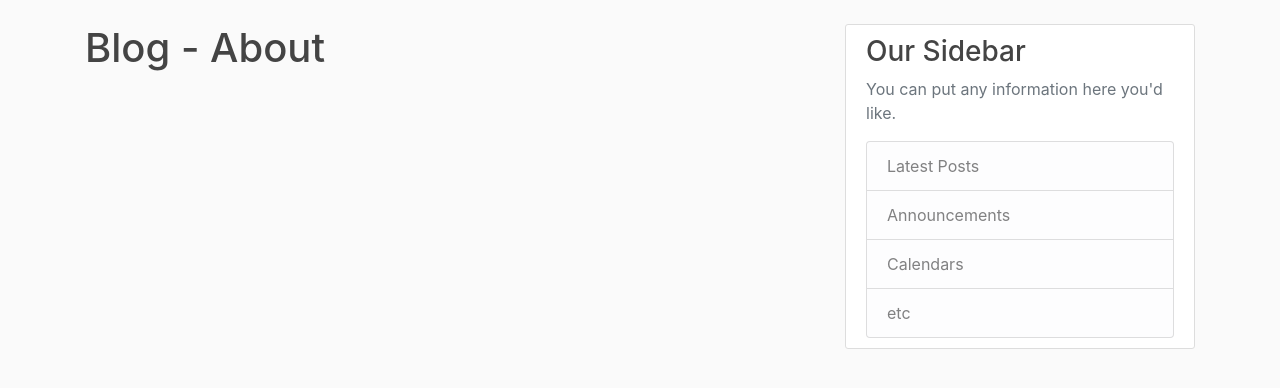
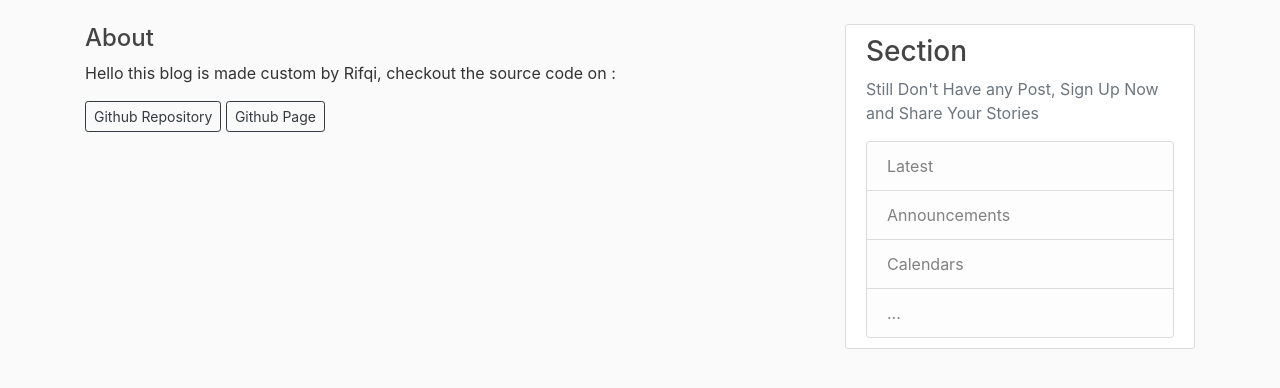
Before and after one commit to rifqirosyidi/deploy-django-blog, a Django app: page /about/ in a window 1280 px wide. Shown: the part 56-444 px from the top of the page. Run offline with Django 3.2, Linux system fonts and the light colour scheme; some libraries are stand-ins or nearby versions.

Commit message:
updated some template and change debug variables

```diff
--- a/blog/templates/blog/about.html
+++ b/blog/templates/blog/about.html
@@ -1,4 +1,7 @@
 {% extends "blog/base.html" %}
 {% block content %}
-    <h1>Blog - About</h1>
+    <h4>About</h4>
+    <p>Hello this blog is made custom by Rifqi, checkout the source code on :</p>
+    <a class="btn btn-sm btn-outline-dark" href="https://github.com/rifqirosyidi/deploy-django-blog">Github Repository</a>
+    <a class="btn btn-sm btn-outline-dark" href="https://rifqirosyidi.github.io">Github Page</a>
 {% endblock content %}
--- a/blog/templates/blog/base.html
+++ b/blog/templates/blog/base.html
@@ -57,13 +57,13 @@
         </div>
         <div class="col-md-4">
             <div class="content-section">
-                <h3>Our Sidebar</h3>
-                <p class='text-muted'>You can put any information here you'd like.</p>
+                <h3>Section</h3>
+                <p class='text-muted'>Still Don't Have any Post, Sign Up Now and Share Your Stories</p>
                 <ul class="list-group">
-                    <li class="list-group-item list-group-item-light">Latest Posts</li>
+                    <li class="list-group-item list-group-item-light">Latest</li>
                     <li class="list-group-item list-group-item-light">Announcements</li>
                     <li class="list-group-item list-group-item-light">Calendars</li>
-                    <li class="list-group-item list-group-item-light">etc</li>
+                    <li class="list-group-item list-group-item-light">...</li>
                 </ul>
             </div>
         </div>
--- a/blog/templates/blog/post_list.html
+++ b/blog/templates/blog/post_list.html
@@ -9,7 +9,7 @@
             <small class="text-muted">{{ post.date_posted|date:"F d, Y" }}</small>
         </div>
         <h2><a class="article-title" href="{% url 'post-detail' post.id %}">{{ post.title }}</a></h2>
-        <p class="article-content">{{ post.content }}</p>
+        <p class="article-content">{{ post.content|truncatechars:200 }}</p>
     </div>
 </article>
 {% endfor %}
--- a/django_project/settings.py
+++ b/django_project/settings.py
@@ -24,7 +24,7 @@ BASE_DIR = os.path.dirname(os.path.dirname(os.path.abspath(__file__)))
 SECRET_KEY = os.getenv("SECRET_KEY")
 
 # SECURITY WARNING: don't run with debug turned on in production!
-DEBUG = True
+DEBUG = (os.getenv("DEBUG_VAL") == 'True')
 
 ALLOWED_HOSTS = ["nostalgic-blog.herokuapp.com"]
 
```
